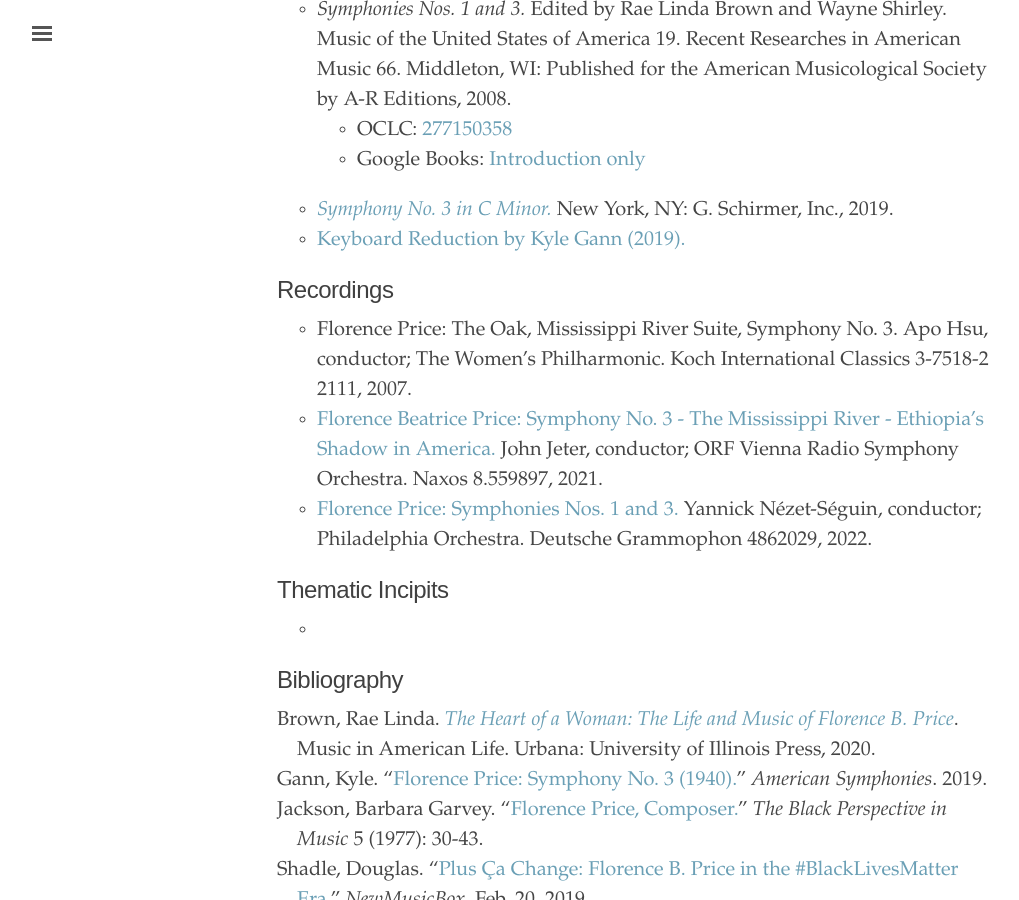
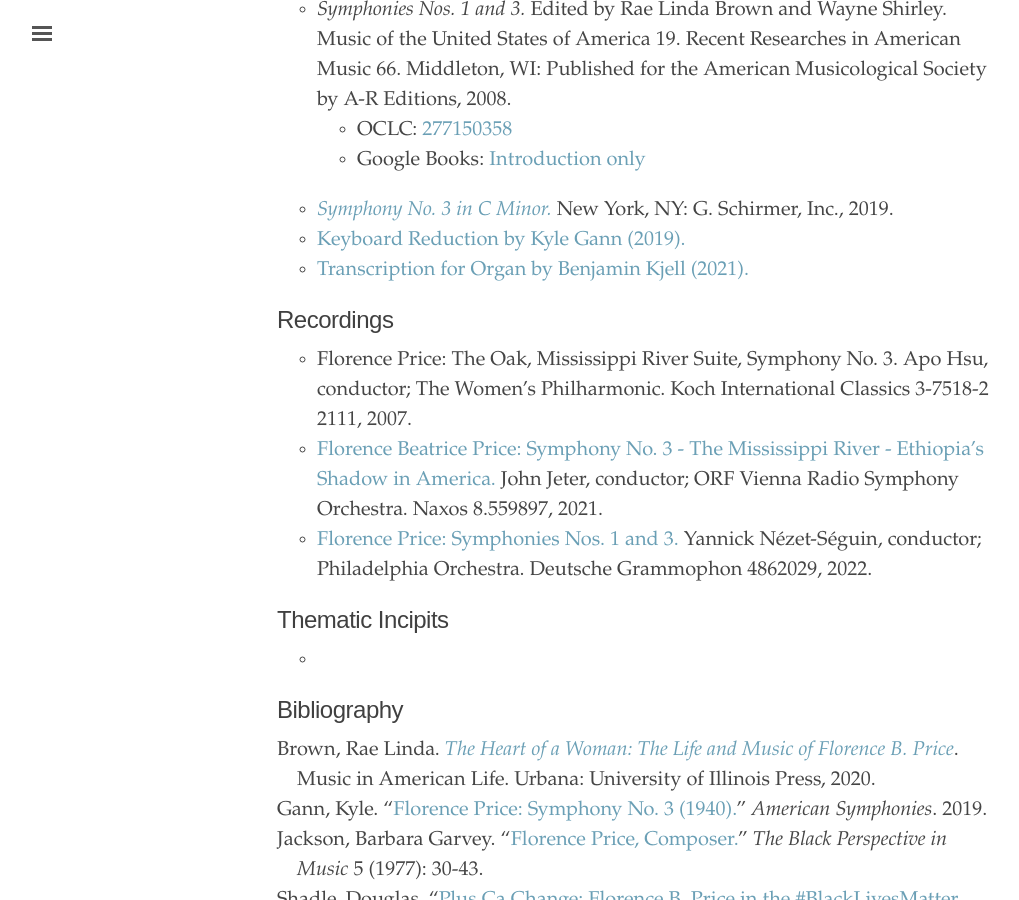
Before and after one commit to dwshadle/florence-price-catalog, a Jekyll site: the page built from _texts/price-symphony_no3.md, in a window 1280 px wide and 900 px high, scrolled down 1307 px. Shown: the whole window, without its empty margins (3-1022 px from the left). Built offline with Jekyll 4.4.1, drawn with Linux system fonts in a browser that asks for light colours.

Commit message:
Update price-symphony_no3.md

```diff
--- a/_texts/price-symphony_no3.md
+++ b/_texts/price-symphony_no3.md
@@ -38,6 +38,7 @@
     * Google Books: <a href="https://www.google.com/books/edition/Symphonies_nos_1_and_3/9lzwS6YzrG8C" target="_blank">Introduction only</a>
 - <a href="https://www.wisemusicclassical.com/work/58894/Symphony-No-3-in-C-minor" target="_blank">*Symphony No. 3 in C Minor.*</a> New York, NY: G. Schirmer, Inc., 2019.
 - <a href="https://www.kylegann.com/Price3.pdf" target="_blank">Keyboard Reduction by Kyle Gann (2019).</a>
+- <a href="http://hdl.handle.net/2077/69833" target="_blank">Transcription for Organ by Benjamin Kjell (2021).</a>
 
 ## Recordings
 - Florence Price: The Oak, Mississippi River Suite, Symphony No. 3. Apo Hsu, conductor; The Women's Philharmonic. Koch International Classics 3-7518-2 2111, 2007.
```
